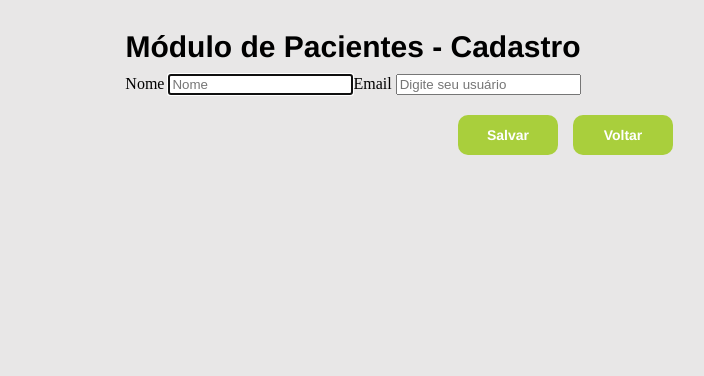
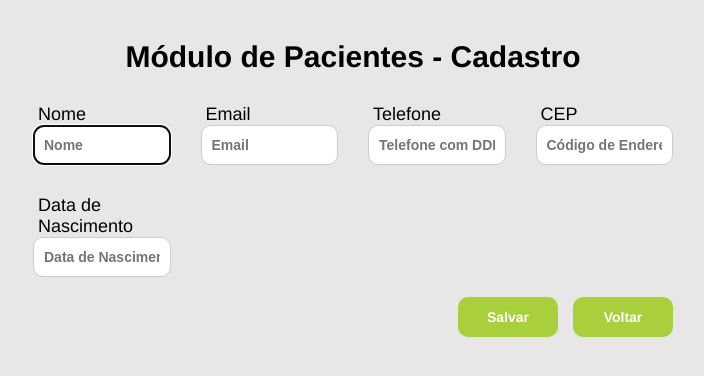
Before and after one commit to Gapela/ciasaude_v2, a Flask app: page /paciente-novo in a window 1280 px wide. Shown: the part 50-426 px from the top of the page, without its empty margins (287-991 px from the left). Run offline with Flask 3, Linux system fonts and the light colour scheme.

Commit message:
Template de cadastro criado

```diff
--- a/frontend/paciente/static/css/paciente_novo.css
+++ b/frontend/paciente/static/css/paciente_novo.css
@@ -1,5 +1,5 @@
 .container-paciente-novo {
-  margin: 10px 300px;
+  margin: 20px 300px;
 
   padding: 20px;
   border-radius: 10px;
@@ -16,9 +16,35 @@
 }
 
 .form-content {
-  margin-top: 10px;
+  margin-top: 30px;
+  display: grid;
+  justify-content: center;
+  gap: 30px;
+  grid-template-columns: 1fr 1fr 1fr 1fr;
+}
+
+input[type="text"] {
+  width: 100%;
+  height: 40px;
+  border-radius: 10px;
+  border: 1px solid #ccc;
+  padding: 0 10px;
+
+  font-size: 14px;
+  font-weight: 600;
+  color: #000;
+}
+
+.form-input {
   display: flex;
-  justify-content: center;
+  flex-direction: column;
+  font-family: "Franklin Gothic Medium", "Arial Narrow", Arial, sans-serif;
+}
+
+.form-input label {
+  margin: 0 5px;
+  font-size: 18px;
+  font-family: "Franklin Gothic Medium", "Arial Narrow", Arial, sans-serif;
 }
 
 .actions {
--- a/frontend/paciente/templates/paciente_novo.html
+++ b/frontend/paciente/templates/paciente_novo.html
@@ -7,13 +7,35 @@
   <div class="form-content">
     <div class="form-input">
       <label for="usuario">Nome</label>
-      <input type="nome" placeholder="Nome" autofocus="true" id="nome" />
+      <input type="text" placeholder="Nome" autofocus="true" id="nome" />
     </div>
     <div class="form-input">
       <label for="usuario">Email</label>
+      <input type="text" placeholder="Email" autofocus="true" id="user" />
+    </div>
+    <div class="form-input">
+      <label for="usuario">Telefone</label>
       <input
-        type="user"
-        placeholder="Digite seu usuário"
+        type="text"
+        placeholder="Telefone com DDD"
+        autofocus="true"
+        id="user"
+      />
+    </div>
+    <div class="form-input">
+      <label for="usuario">CEP</label>
+      <input
+        type="text"
+        placeholder="Código de Endereço Postal"
+        autofocus="true"
+        id="user"
+      />
+    </div>
+    <div class="form-input">
+      <label for="usuario">Data de Nascimento</label>
+      <input
+        type="text"
+        placeholder="Data de Nascimento"
         autofocus="true"
         id="user"
       />
```
